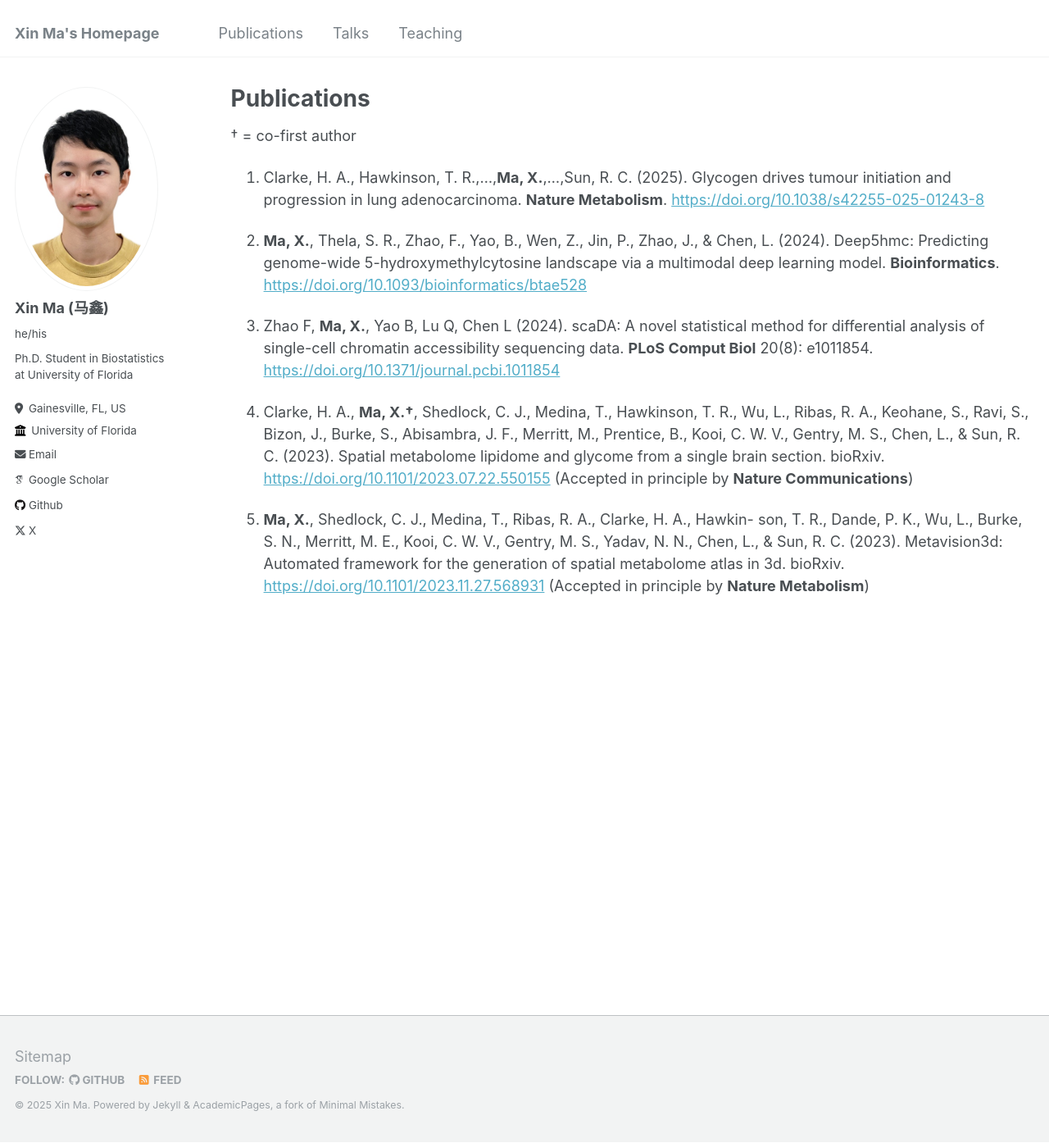
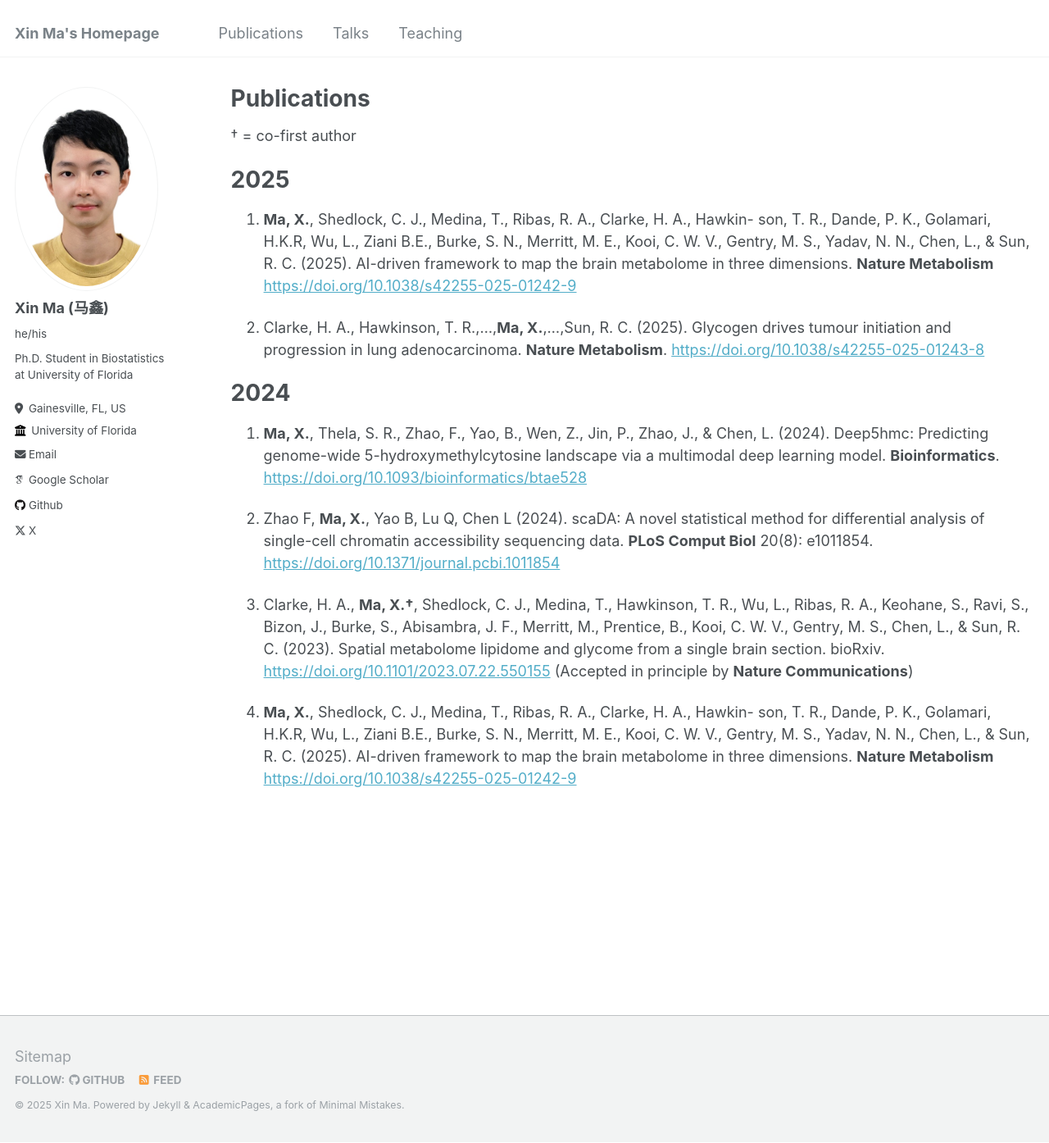
Before and after one commit to XinBiostats/xinbiostats.github.io, a Jekyll site: the page built from _pages/publications.md, in a window 1280 px wide and 1394 px high. Shown: the whole window at 82% size. Built offline with Jekyll 4.4.1, drawn with Linux system fonts in a browser that asks for light colours; some web fonts are replaced.

Commit message:
Update publications.md

```diff
--- a/_pages/publications.md
+++ b/_pages/publications.md
@@ -6,8 +6,15 @@ author_profile: true
 ---
 † = co-first author
 
+# 2025
+1. **Ma, X.**, Shedlock, C. J., Medina, T., Ribas, R. A., Clarke, H. A., Hawkin-
+son, T. R., Dande, P. K., Golamari, H.K.R, Wu, L., Ziani B.E., Burke, S. N., Merritt, M. E., Kooi,
+C. W. V., Gentry, M. S., Yadav, N. N., Chen, L., & Sun, R. C. (2025).
+AI-driven framework to map the brain metabolome in three dimensions. **Nature Metabolism** <https://doi.org/10.1038/s42255-025-01242-9>
+
 1. Clarke, H. A., Hawkinson, T. R.,...,**Ma, X.**,...,Sun, R. C. (2025). Glycogen drives tumour initiation and progression in lung adenocarcinoma. **Nature Metabolism**. <https://doi.org/10.1038/s42255-025-01243-8>
 
+# 2024
 1. **Ma, X.**, Thela, S. R., Zhao, F., Yao, B., Wen, Z., Jin, P., Zhao, J., & Chen, L.
 (2024). Deep5hmc: Predicting genome-wide 5-hydroxymethylcytosine
 landscape via a multimodal deep learning model. **Bioinformatics**. <https://doi.org/10.1093/bioinformatics/btae528>
@@ -22,8 +29,6 @@ a single brain section. bioRxiv. <https://doi.org/10.1101/2023.07.22.550155>
 (Accepted in principle by **Nature Communications**)
 
 1. **Ma, X.**, Shedlock, C. J., Medina, T., Ribas, R. A., Clarke, H. A., Hawkin-
-son, T. R., Dande, P. K., Wu, L., Burke, S. N., Merritt, M. E., Kooi,
-C. W. V., Gentry, M. S., Yadav, N. N., Chen, L., & Sun, R. C. (2023).
-Metavision3d: Automated framework for the generation of spatial metabolome
-atlas in 3d. bioRxiv. <https://doi.org/10.1101/2023.11.27.568931>
-(Accepted in principle by **Nature Metabolism**)
+son, T. R., Dande, P. K., Golamari, H.K.R, Wu, L., Ziani B.E., Burke, S. N., Merritt, M. E., Kooi,
+C. W. V., Gentry, M. S., Yadav, N. N., Chen, L., & Sun, R. C. (2025).
+AI-driven framework to map the brain metabolome in three dimensions. **Nature Metabolism** <https://doi.org/10.1038/s42255-025-01242-9>
```
